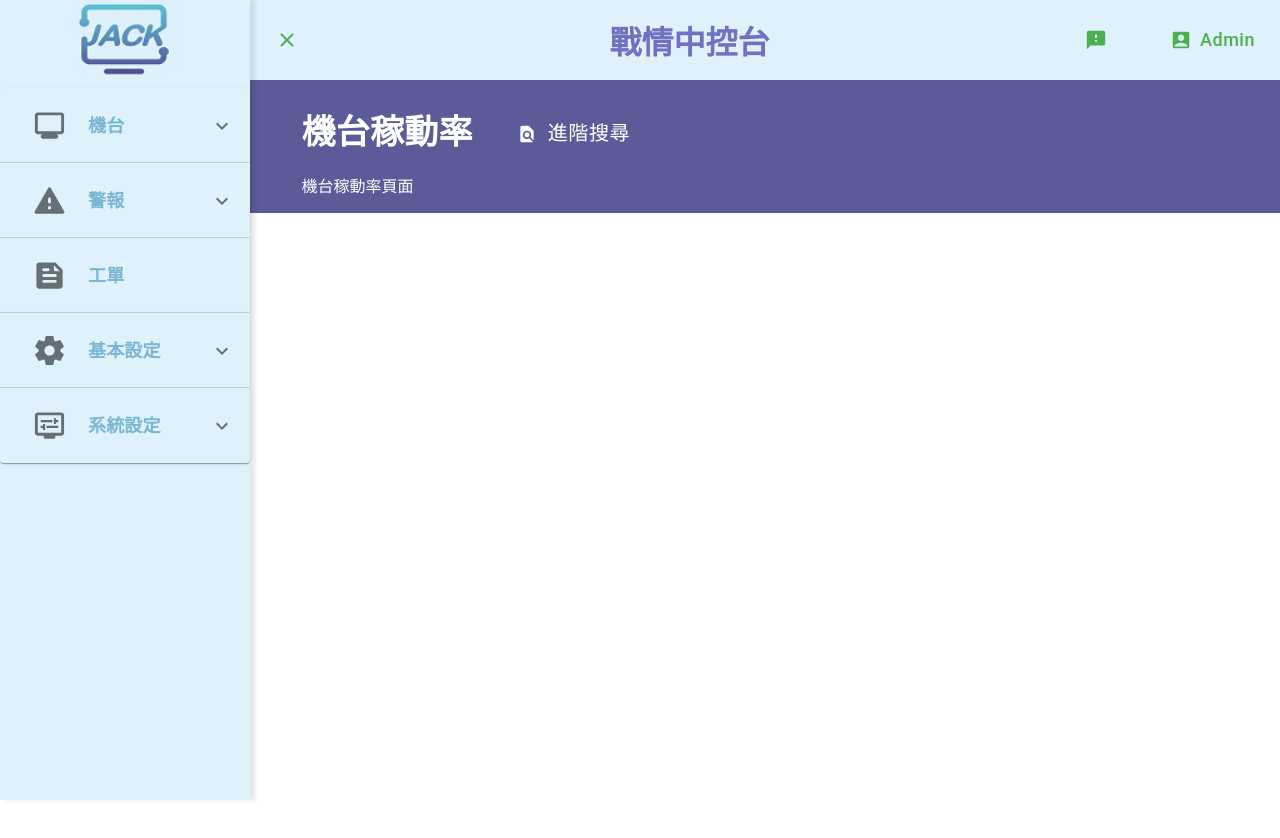
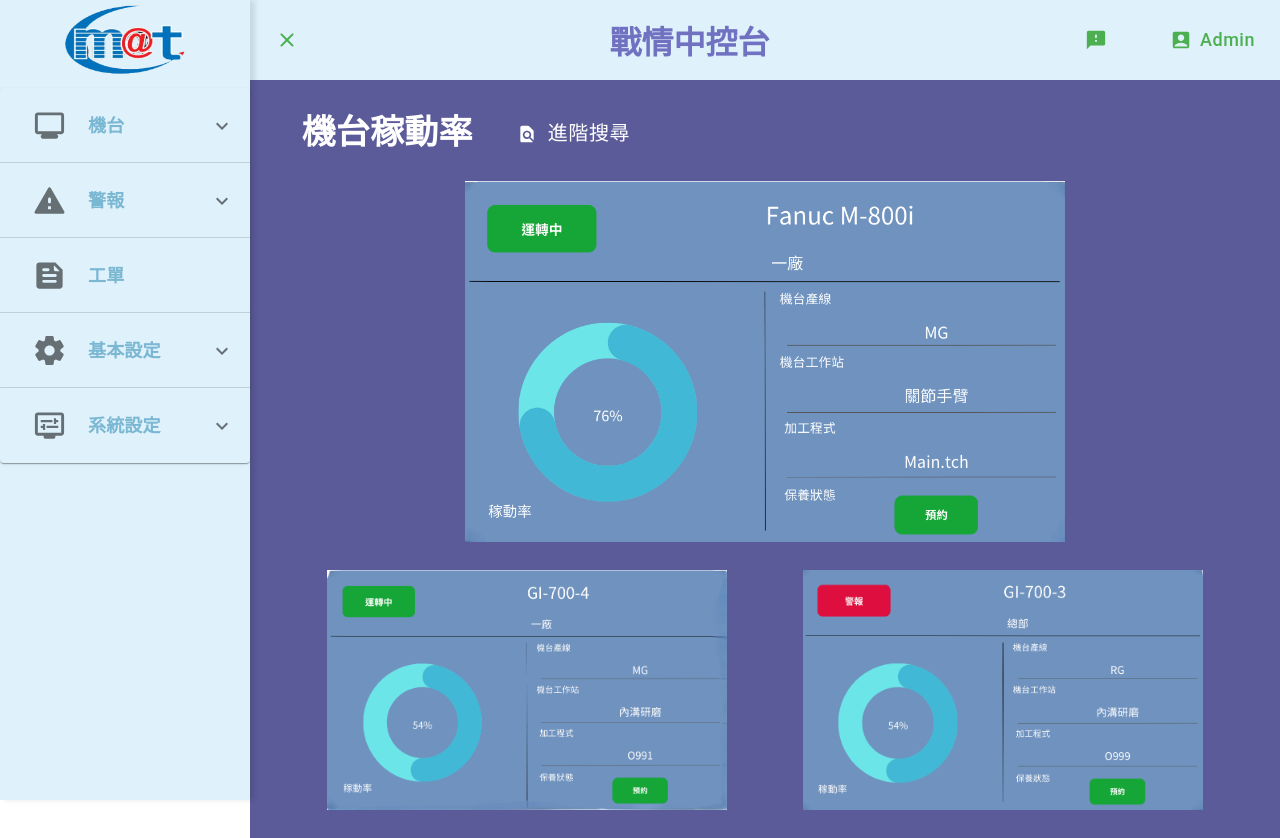
Before and after one commit to riddickalo/webapi-react, a React (Create React App) app: page /machine/utilize in a window 1280 px wide. Before the commit the page ends 800 px from the top, so only its background shows below. Built offline with nearby package versions, Linux system fonts and the light colour scheme.

Commit message:
for 8/6 frontend demo

```diff
--- /dev/null
+++ b/src/assets/css/NC_Utilize.css
@@ -0,0 +1,7 @@
+.u-card {
+    width: 600px;
+}
+
+.u-card1 {
+    width: 400px;
+}
--- /dev/null
+++ b/src/components/Card_Utilize.jsx
@@ -0,0 +1,52 @@
+import React from "react";
+import { Card, Box, Grid, Button, CircularProgress, Typography, Stack } from "@mui/material";
+
+function statusIcon(status) {
+    let content = {};
+    if (status === 'alarm') {
+        content = { color: 'red', op: '警報'};
+    } else if (status === 'idle') {
+        content = { color: 'orange', op: '閒置中'};
+    } else if (status === 'running') {
+        content = { color: 'green', op: '運轉中'};
+    }
+
+    return(
+        <Button disableRipple={true} size="small" variant="contained" sx={{ bgcolor: content.color }}>
+            {content.op}
+        </Button>
+    );
+}
+
+export default function Card_Utilize() {
+    return (
+        <Box sx={{ width: '300px', height: '200px'}}>
+            <Grid container border={'2px solid'}>
+                <Grid item xs={12}>
+                    <Stack direction={'row'}>
+                        {statusIcon('idle')}
+                        <Stack direction={'column'}>
+                            <Typography variant="h4" align="left">IFC</Typography>
+                            <Typography variant="h5" align="left">總部</Typography>
+                        </Stack>
+                    </Stack>
+                </Grid>
+                <Grid item xs={6}>
+                    <CircularProgress variant="determinate" value={50} />
+                </Grid>
+                <Grid xs={6}>
+                    <Stack direction={'column'}>
+                        <Typography variant="h6" align='left'>機台產線</Typography>
+                        <Typography variant="h6" align='center'>LNC</Typography>
+                        <Typography variant="h6" align='left'>機台工作站</Typography>
+                        <Typography variant="h6" align='center'>實驗室</Typography>
+                        <Typography variant="h6" align='left'>加工程式</Typography>
+                        <Typography variant="h6" align='center'>O999</Typography>
+                        <Typography variant="h6" align='left'>保養狀態</Typography>
+                        <Typography variant="h6" align='center'>預約</Typography>
+                    </Stack>
+                </Grid>
+            </Grid>
+        </Box>
+    );
+}
--- a/src/page/NC_Utilize.jsx
+++ b/src/page/NC_Utilize.jsx
@@ -1,10 +1,15 @@
 import React, { useState } from "react";
-import { Box, Button, Stack, Typography } from "@mui/material";
-import { FindInPageRounded, FilterAltRounded } from '@mui/icons-material';
+import { Box, Button, Stack, Typography, Grid } from "@mui/material";
+import { FindInPageRounded } from '@mui/icons-material';
 import DataSearchSection from "../components/Data_Search";
+import Card_Utilize from "../components/Card_Utilize";
+import U_card1 from '../assets/img/u_icon1.png'
+import U_card2 from '../assets/img/u_icon2.png'
+import U_card3 from '../assets/img/u_icon3.png'
+import '../assets/css/NC_Utilize.css'
 
 export default function NC_Utilize() {
-    const [showSection, setShowSection] = useState(true);
+    const [showSection, setShowSection] = useState(false);
 
     const toggleSection = ()=>{
         setShowSection(!showSection);
@@ -28,9 +33,22 @@ export default function NC_Utilize() {
                     進階搜尋
                 </Button>
             </Stack>
-            {/* <DataSearchSection showSection={showSection} /> */}
-            <Box className="layoutContent">
-                <p>機台稼動率頁面</p>
+            <DataSearchSection showSection={showSection} />
+            <Box className="layoutContent" sx={{ height: '100%', my: 3}}>
+                {/* <p>機台稼動率頁面</p> */}
+                {/* <Card_Utilize /> */}
+                <Grid container spacing={3}>
+                    <Grid item sm={12}>
+                        <img className="u-card" src={U_card1} />
+                    </Grid>
+                    <Grid item sm={6}>
+                        <img className="u-card1" src={U_card2} />
+                    </Grid>
+                    <Grid item sm={6}>
+                        <img className="u-card1" src={U_card3} />
+                    </Grid>
+                </Grid>
+
             </Box>
         </Stack>
     );
--- a/src/page/Sidebar.jsx
+++ b/src/page/Sidebar.jsx
@@ -1,6 +1,6 @@
 import React, { useState } from "react";
 import '../assets/css/Sidebar.css';
-import logo from '../assets/img/JackTech banner logo.png';
+import logo from '../assets/img/mat logo.png';
 import { useAccordion } from "../components/AccordionContext";
 import { Link } from 'react-router-dom';
 import { Accordion, AccordionSummary, AccordionDetails, List, ListItemIcon, ListItemButton, ListItemText } from '@mui/material';
```
Also changed, not shown: src/assets/img/mat logo.jpg (added), src/assets/img/mat logo.png (added).
